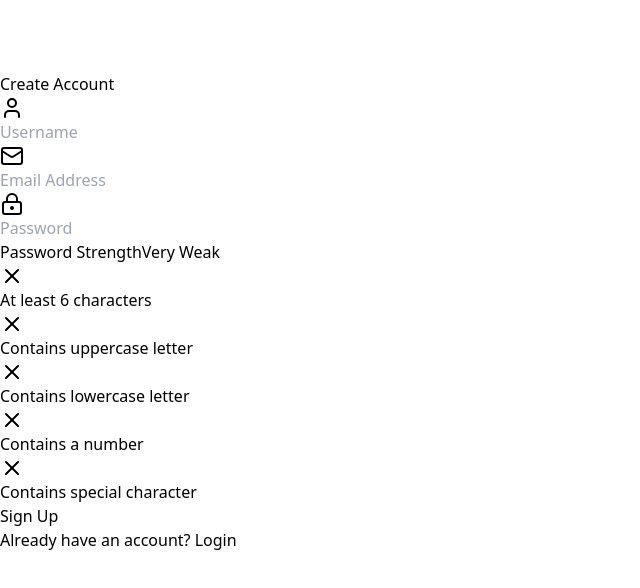
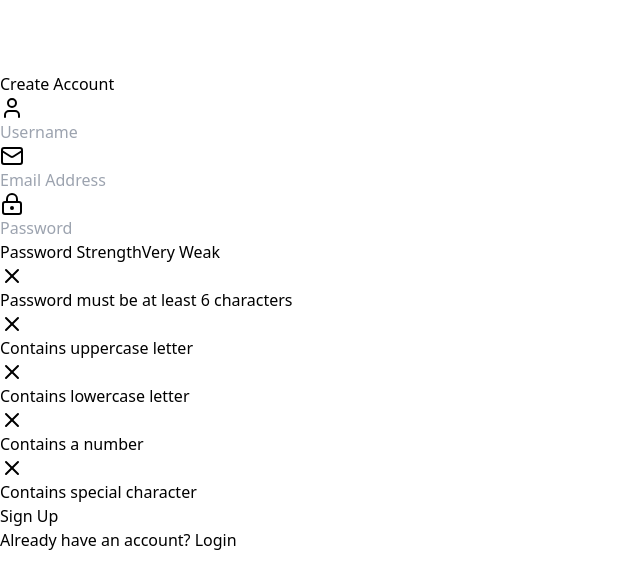
Before and after one commit to kxcvbnm/MERN-Authentication-System, a React (Vite) app in the folder frontend/: page /signup in a window 1280 px wide. Shown: the top 588 px of the page, without its empty margins (0-640 px from the left). Built offline with nearby package versions, Linux system fonts and the light colour scheme.

Commit message:
update signup page

```diff
--- a/frontend/src/components/PasswordStrengthMeter.jsx
+++ b/frontend/src/components/PasswordStrengthMeter.jsx
@@ -4,7 +4,7 @@ import { Check, X } from "lucide-react"
 const PasswordCriteria = ({ password }) => {
 
     const criteria = [
-        { label: "At least 6 characters", met: password.length >= 6 },
+        { label: "Password must be at least 6 characters", met: password.length >= 6 },
         { label: "Contains uppercase letter", met: /[A-Z]/.test(password) },
         { label: "Contains lowercase letter", met: /[a-z]/.test(password) },
         { label: "Contains a number", met: /\d/.test(password) },
```
